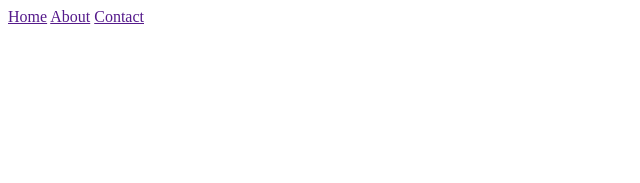
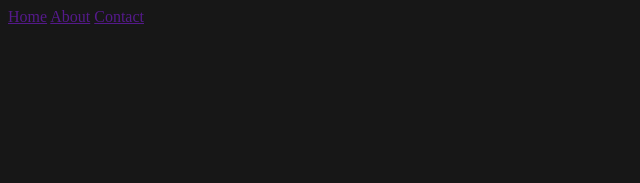
Before and after one commit to logusivam/cursor-animation-3, a plain HTML site: page index.html in a window 1280 px wide. Shown: the whole page, without its empty margins (0-640 px from the left). Drawn offline with Linux system fonts and the light colour scheme.

Commit message:
Jul 10, 2024, 2:18 PM

```diff
--- a/index.html
+++ b/index.html
@@ -4,8 +4,9 @@
     <meta charset="UTF-8">
     <meta name="viewport" content="width=device-width, initial-scale=1.0">
     <title>cursor animation</title>
+    <link rel="stylesheet" href="style.css">
 </head>
-<body>
+
     <body class="tutorial">
         <nav class="nav">
             <a href="" class="link">Home</a>
@@ -22,6 +23,9 @@
             </div>
         </main>
 
+
     </body>
-</body>
+    <script src="script.js"></script>
+    <script src="https://cdnjs.cloudflare.com/ajax/libs/paper.js/0.12.0/paper-core.min.js"></script>
+    <script src="https://cdnjs.cloudflare.com/ajax/libs/simplex-noise/2.4.0/simplex-noise.min.js"></script>
 </html>
--- a/style.css
+++ b/style.css
@@ -0,0 +1,40 @@
+body.tutorial
+{
+    --color-text: #fff;
+    --color-bg: #171717;
+    --color-link: #ff0000;
+    background-color: var(--color-bg);
+}
+
+.page
+{
+    position: absolute;
+    width: 100%;
+    height: 100%;
+    display: flex;
+    justify-content: center;
+    align-items: center;
+}
+
+.page__inner
+{
+    display: flex;
+    justify-content: center;
+    width: 100%;
+}
+
+.cursor
+{
+    position: fixed;
+    left: 0;
+    top: 0;
+    pointer-events: none;
+}
+
+.cursor--small
+{
+    width: 10px;
+    height: 10px;
+    left: -2.5px;
+    top: -2.5px;
+}
```
